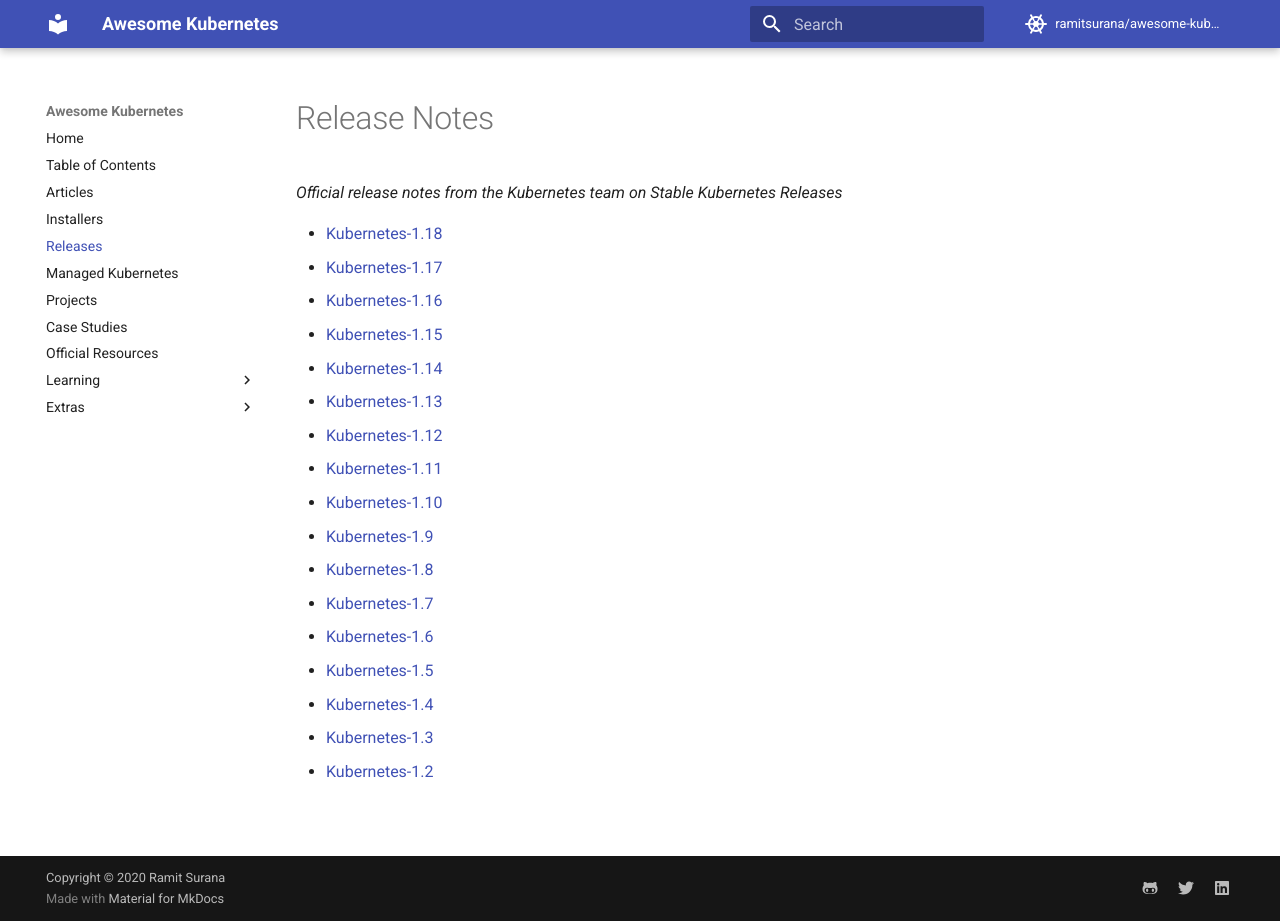
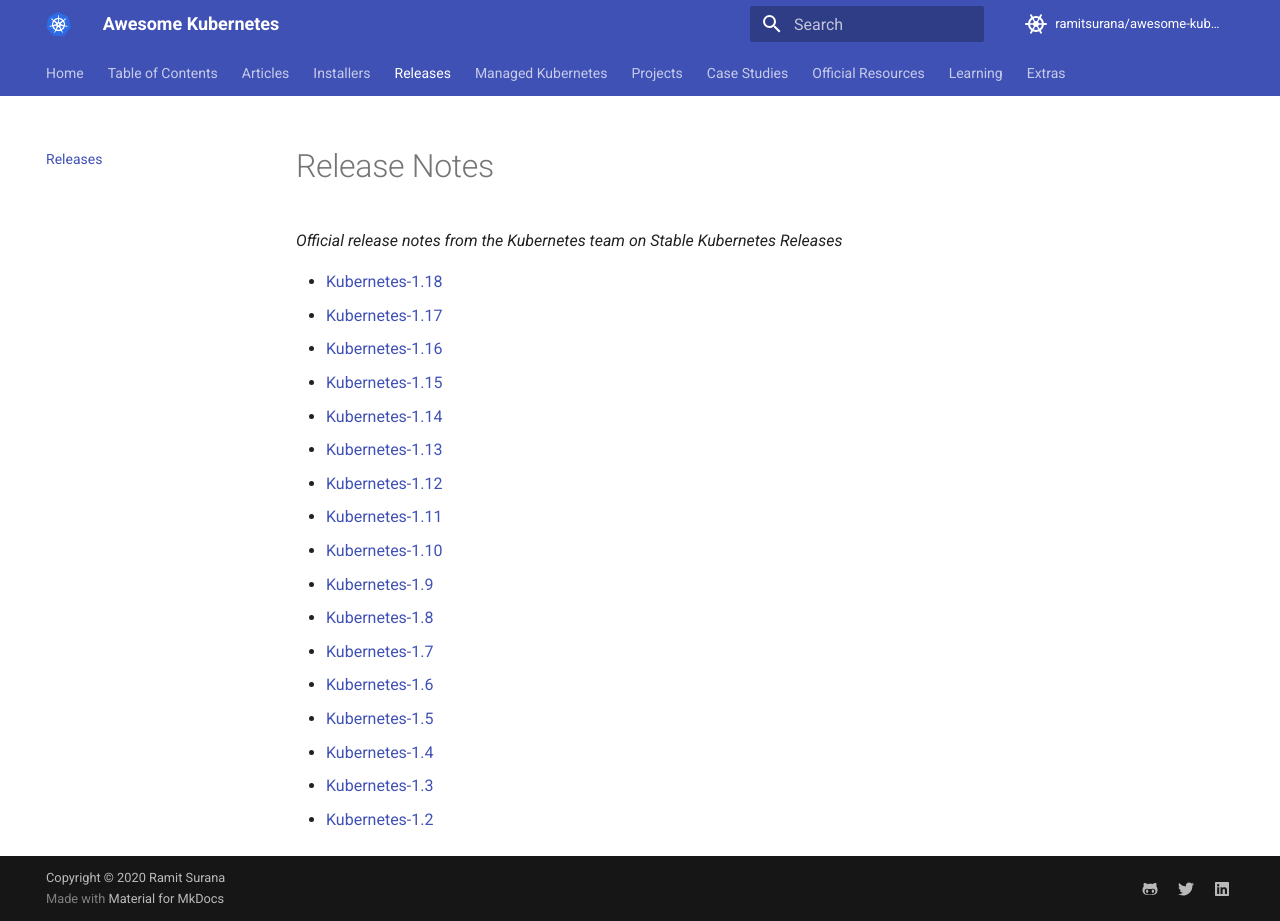
Before and after one commit to ramitsurana/awesome-kubernetes, an MkDocs documentation site: the page built from docs/releases.md, in a window 1280 px wide and 921 px high. Built offline with MkDocs 1.6.1 and Material for MkDocs 9.7.7, drawn with Linux system fonts in a browser that asks for light colours; comment, search, counter and statistics services are not loaded.

Commit message:
add tabs for mkdocs

```diff
--- a/mkdocs.yml
+++ b/mkdocs.yml
@@ -15,6 +15,9 @@ copyright: Copyright &copy; 2020 Ramit Surana
 theme:
   name: material
   language: en
+  features:
+    - tabs
+    - instant
   palette:
     primary: indigo
     accent: indigo
@@ -25,6 +28,8 @@ theme:
     logo: material/library
     repo: material/ship-wheel
   favicon: logo.png
+  logo:
+    images/logo.png
 
 # Extras
 extra:
```
Also changed, not shown: docs/images/logo.png (renamed from logo.png).
